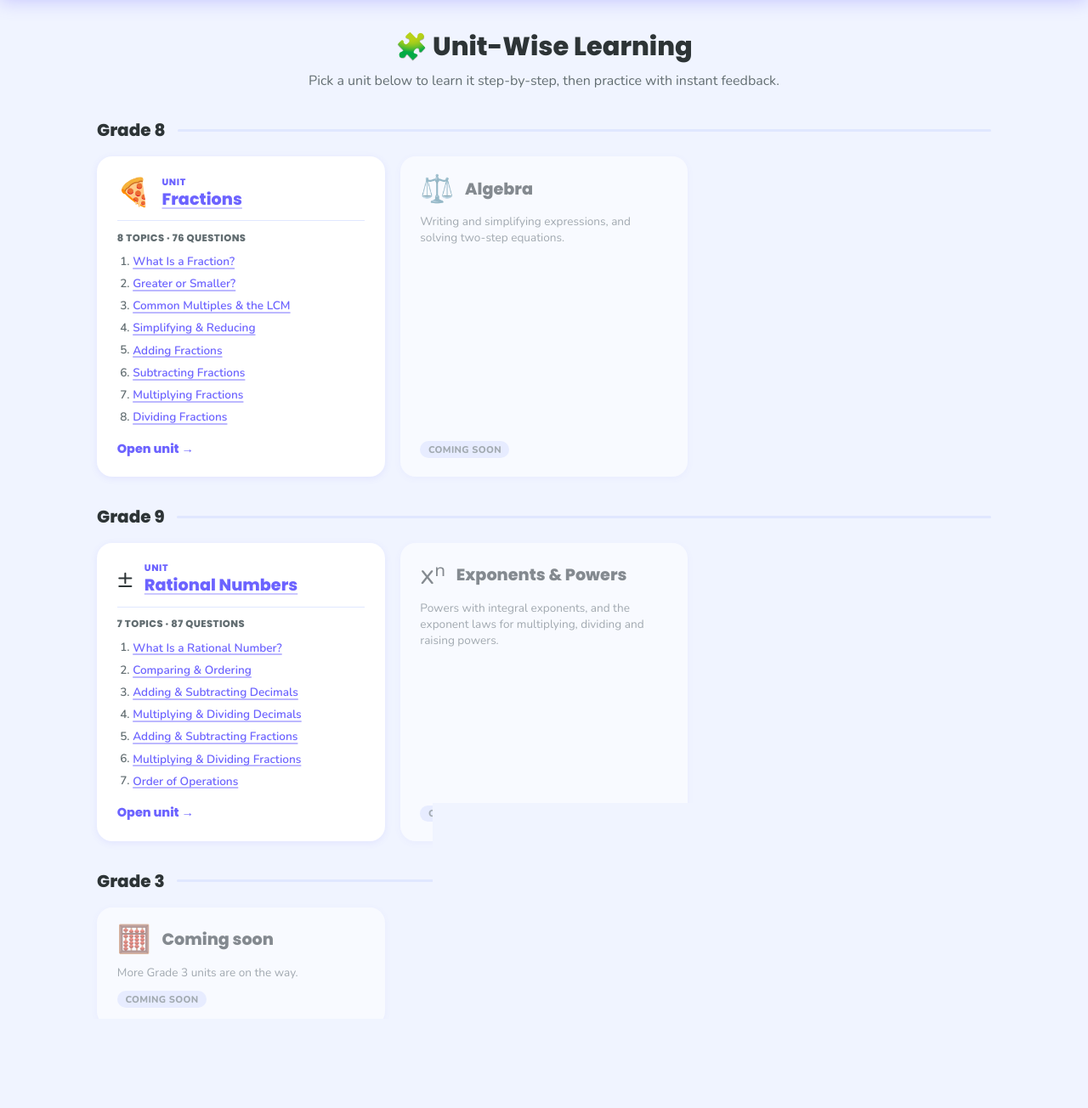
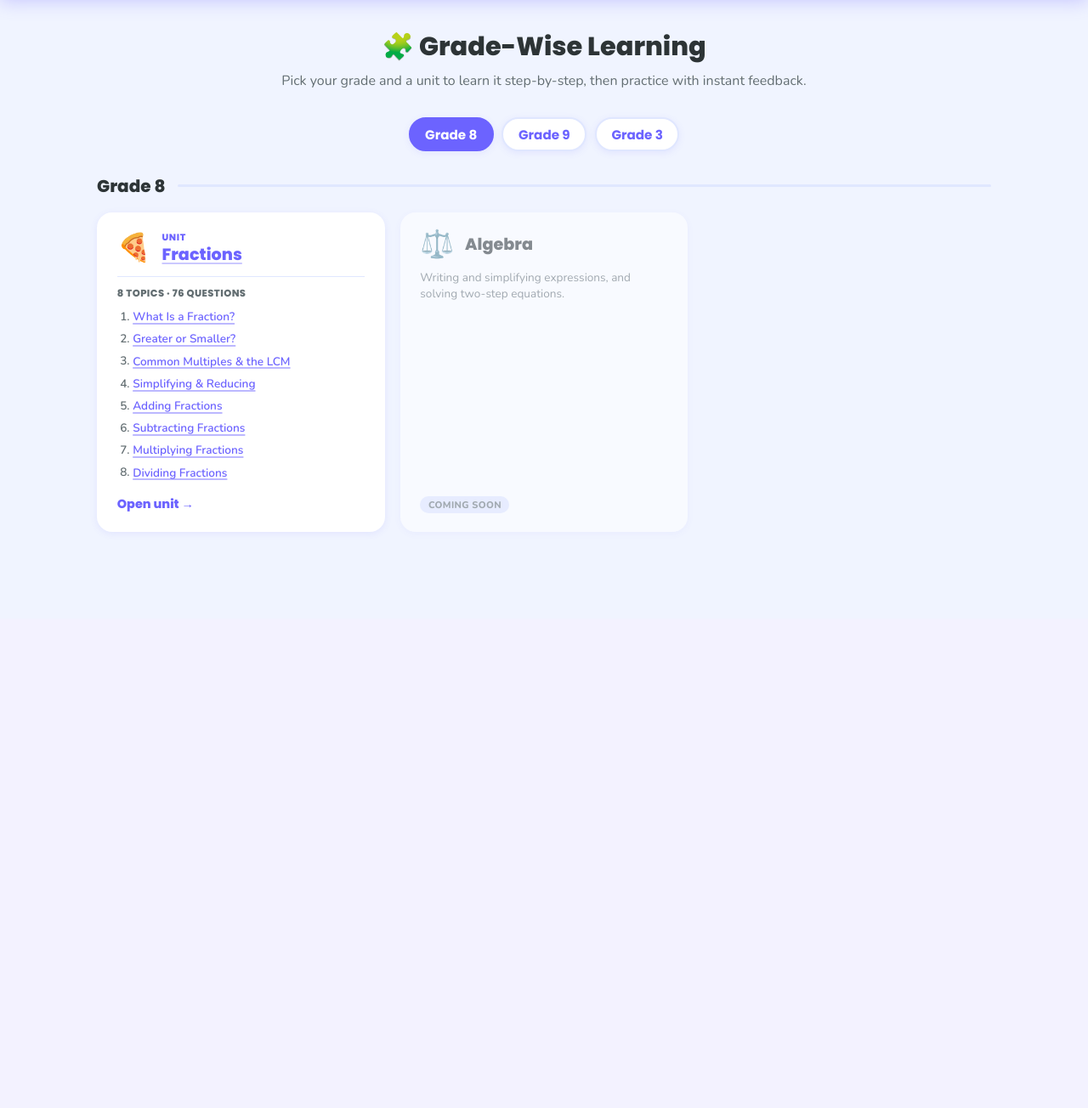
Before and after one commit to malar-labs/Mathsheet, a FastAPI app: page / in a window 1280 px wide. Shown: the part 72-1376 px from the top of the page at 85% size. After the commit the page ends 698 px from the top, so only its background shows below. Run offline with FastAPI, Linux system fonts and the light colour scheme.

Commit message:
Show one grade at a time on the landing page and rename it Grade-Wise Learning
Grades are listed as tabs above the units, so Grade 9 no longer sits below
a scroll. The selected grade is kept in the URL hash; without JS every grade
still renders.

Co-Authored-By: Claude Opus 5 <noreply@anthropic.com>

```diff
--- a/app.py
+++ b/app.py
@@ -124,7 +124,7 @@ def extract_json(text: str) -> dict:
 
 @app.get("/")
 async def home(request: Request):
-    """Unit-wise learning is the landing page; the worksheet generator is one
+    """Grade-wise learning is the landing page; the worksheet generator is one
     click away at /generator."""
     return templates.TemplateResponse(
         request,
--- a/static/css/unit_learning.css
+++ b/static/css/unit_learning.css
@@ -1,5 +1,5 @@
 /* =============================================
-   Unit-Wise Learning — styles
+   Grade-Wise Learning — styles
    Builds on the CSS variables defined in style.css
    ============================================= */
 
@@ -24,6 +24,23 @@
 /* ===== Catalog (units home) =====
    The hierarchy is Grade → Unit → Topics, so a grade heading rules across the
    page and each unit card lists the topics that live inside it. */
+.ul-grade-nav {
+    display: flex; flex-wrap: wrap; justify-content: center; gap: 0.6rem;
+    margin-bottom: 1.6rem;
+}
+.ul-grade-pill {
+    font-family: var(--font-main); font-weight: 700; font-size: 0.95rem;
+    color: var(--purple); background: var(--white);
+    border: 2px solid var(--border); border-radius: 999px;
+    padding: 0.4rem 1.1rem; text-decoration: none;
+    box-shadow: var(--shadow-sm); transition: var(--transition);
+}
+.ul-grade-pill:hover, .ul-grade-pill:focus-visible {
+    border-color: var(--purple); background: var(--purple-light); color: var(--purple-dark);
+}
+.ul-grade-pill.is-active {
+    background: var(--purple); border-color: var(--purple); color: var(--white);
+}
 .ul-grade-block { margin-bottom: 2rem; }
 .ul-grade-heading {
     display: flex; align-items: center; gap: 0.9rem;
--- a/static/js/unit_learning.js
+++ b/static/js/unit_learning.js
@@ -1,5 +1,5 @@
 /* =============================================
-   Unit-Wise Learning — shared engine for every unit
+   Grade-Wise Learning — shared engine for every unit
    Fully client-side: no AI, no network calls.
    All lesson content & questions come from UNIT_SECTIONS /
    UNIT_QUESTIONS (injected server-side from static JSON files).
--- a/templates/index.html
+++ b/templates/index.html
@@ -27,7 +27,7 @@
         </div>
         <div class="header-right">
             <a href="/" class="btn-header-login" style="text-decoration:none">
-                ← Unit-Wise Learning
+                ← Grade-Wise Learning
             </a>
             <!-- Shown when NOT logged in -->
             <button id="login-btn" class="btn-header-login" onclick="openLoginModal()" style="display:none">
--- a/templates/units_home.html
+++ b/templates/units_home.html
@@ -3,7 +3,7 @@
 <head>
     <meta charset="UTF-8">
     <meta name="viewport" content="width=device-width, initial-scale=1.0">
-    <title>Unit-Wise Learning — MathSheet Pro</title>
+    <title>Grade-Wise Learning — MathSheet Pro</title>
     <link rel="preconnect" href="https://fonts.googleapis.com">
     <link rel="preconnect" href="https://fonts.gstatic.com" crossorigin>
     <link href="https://fonts.googleapis.com/css2?family=Poppins:wght@400;500;600;700;800;900&family=Nunito:wght@400;600;700;800;900&display=swap" rel="stylesheet">
@@ -37,16 +37,25 @@
 
 <main class="main">
     <div class="section-header">
-        <h2>🧩 Unit-Wise Learning</h2>
-        <p>Pick a unit below to learn it step-by-step, then practice with instant feedback.</p>
+        <h2>🧩 Grade-Wise Learning</h2>
+        <p>Pick your grade and a unit to learn it step-by-step, then practice with instant feedback.</p>
     </div>
 
     {% if not_found %}
     <div class="ul-notice">That unit isn't available yet — pick one below.</div>
     {% endif %}
 
+    {% if grades | length > 1 %}
+    <nav class="ul-grade-nav" aria-label="Choose a grade">
+        {% for group in grades %}
+        <a class="ul-grade-pill{% if loop.first %} is-active{% endif %}" href="#grade-{{ group.grade }}"
+           data-grade="{{ group.grade }}"{% if loop.first %} aria-current="true"{% endif %}>Grade {{ group.grade }}</a>
+        {% endfor %}
+    </nav>
+    {% endif %}
+
     {% for group in grades %}
-    <section class="ul-grade-block">
+    <section class="ul-grade-block" id="grade-{{ group.grade }}">
         <h3 class="ul-grade-heading"><span>Grade {{ group.grade }}</span></h3>
         <div class="ul-catalog-grid">
             {% for item in group.units %}
@@ -84,5 +93,41 @@
     {% endfor %}
 </main>
 
+<script>
+// Grade tabs: show one grade at a time. Without JS every grade stays visible
+// and the pills fall back to plain jump links.
+(function () {
+    const pills = document.querySelectorAll('.ul-grade-pill');
+    const blocks = document.querySelectorAll('.ul-grade-block');
+    if (pills.length < 2) return;
+
+    function show(grade, updateUrl) {
+        let found = false;
+        blocks.forEach(b => {
+            const match = b.id === 'grade-' + grade;
+            b.hidden = !match;
+            found = found || match;
+        });
+        if (!found) return show(pills[0].dataset.grade, false);
+        pills.forEach(p => {
+            const active = p.dataset.grade === String(grade);
+            p.classList.toggle('is-active', active);
+            if (active) p.setAttribute('aria-current', 'true');
+            else p.removeAttribute('aria-current');
+        });
+        // replaceState keeps the choice on refresh/back without scrolling the page
+        if (updateUrl) history.replaceState(null, '', '#grade-' + grade);
+    }
+
+    pills.forEach(p => p.addEventListener('click', e => {
+        e.preventDefault();
+        show(p.dataset.grade, true);
+    }));
+
+    const fromHash = location.hash.match(/^#grade-(\d+)$/);
+    show(fromHash ? fromHash[1] : pills[0].dataset.grade, false);
+})();
+</script>
+
 </body>
 </html>
```
Also changed, not shown: TECHNICAL_NOTES.md (+1 -1 lines), tests/test_app.py (+3 -3 lines).
